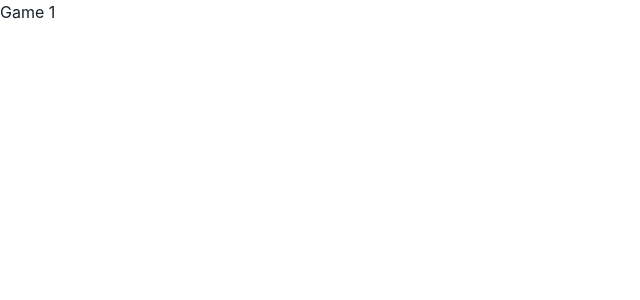
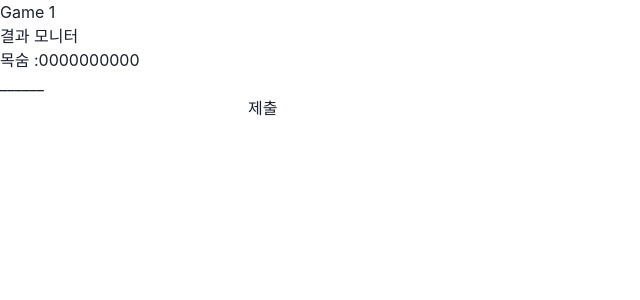
Before and after one commit to PPO-F-MAN/Amoo, a React (Vite) app: page /game/game1 in a window 1280 px wide. Shown: the top 300 px of the page, without its empty margins (0-640 px from the left). Built offline with nearby package versions, Linux system fonts and the light colour scheme; a web font is replaced by a local one.

Commit message:
feat: 기본 로직 추가

```diff
--- a/src/pages/game/game1.tsx
+++ b/src/pages/game/game1.tsx
@@ -1,7 +1,79 @@
+import type { ChangeEvent, MouseEvent } from "react";
+import { useEffect } from "react";
+import { useState } from "react";
+
+const LIFES: number = 10;
+const ANSWER: string = "answer";
+
 const Game1 = () => {
+  const [value, setValue] = useState<string>("");
+  const [answer, setAnswer] = useState<string[]>([]);
+  const [userAnswer, setUserAnswer] = useState<string[]>([]);
+  const [lifes, setLifes] = useState<number>(LIFES);
+
+  useEffect(() => {
+    // 랜덤으로 단어 설정
+    setAnswer(ANSWER.split(""));
+    setUserAnswer(Array.from(new Array(ANSWER.length), () => ""));
+  }, []);
+
+  const handleAnswer = (event: ChangeEvent<HTMLInputElement>) => {
+    setValue(event.target.value);
+  };
+
+  const decreaseLife = () => {
+    setLifes(lifes - 1);
+  };
+
+  const submitAnswer = (event: MouseEvent<HTMLButtonElement>) => {
+    event.preventDefault();
+
+    if (value.length === 1 && ANSWER.includes(value)) {
+      const updateAnswer = userAnswer;
+      answer.forEach((alphabet: string, index: number) => {
+        if (alphabet === value) {
+          updateAnswer[index] = alphabet;
+        }
+      });
+      setUserAnswer(updateAnswer);
+      setValue("");
+      return;
+    }
+
+    if (value.length > 1 && value === ANSWER) {
+      // 정답 처리
+      return;
+    }
+
+    decreaseLife();
+    setValue("");
+  };
+
   return (
     <div>
       <h1>Game 1</h1>
+      <article>
+        <div>
+          <h2>결과 모니터</h2>
+          <div>
+            목숨 :
+            {Array.from(new Array(lifes), () => "").map((key: string, index: number) => {
+              return <span key={`${key}-${index}`}>0</span>;
+            })}
+          </div>
+          <div>
+            {userAnswer.map((alphabet: string, index: number) => (
+              <span key={`${alphabet}-${index}`}>{alphabet || "_"}</span>
+            ))}
+          </div>
+        </div>
+        <form>
+          <input type="text" value={value} onChange={(e) => handleAnswer(e)} pattern="[a-z]+$" />
+          <button type="submit" onClick={(e) => submitAnswer(e)}>
+            제출
+          </button>
+        </form>
+      </article>
     </div>
   );
 };
```
